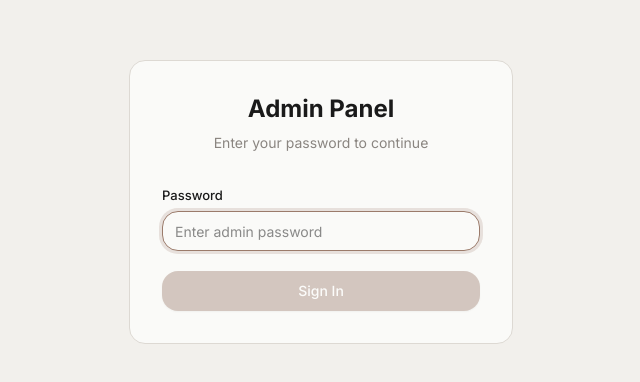
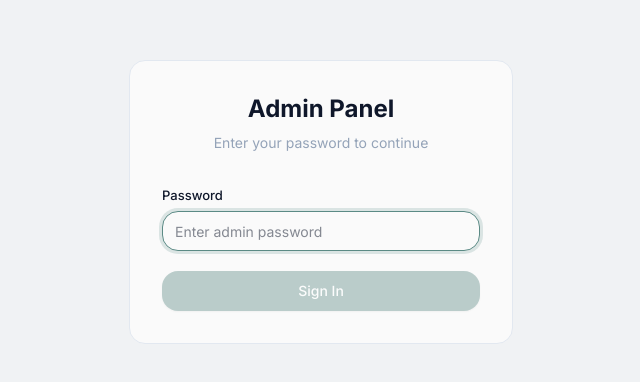
Before and after one commit to VinhHung1999/portfoilo, a Next.js app: page /admin/login in a window 1280 px wide. Shown: the part 198-580 px from the top of the page, without its empty margins (319-959 px from the left). Built offline with nearby package versions, Linux system fonts and the light colour scheme; no server answers.

Commit message:
Swap color palette to Palette D: Slate & Teal
Replace Charcoal & Warm Stone with Slate & Teal palette (Brittany Chiang
style). Cool teal accent (#5B8A85 light, #6DB5AD dark), deep slate dark
mode (#0F172A). Updates all CSS vars, shadows, blobs, touch feedback.

```diff
--- a/app/globals.css
+++ b/app/globals.css
@@ -2,34 +2,34 @@
 @import "tailwindcss";
 
 @layer base {
-  /* Light Mode — Charcoal & Warm Stone */
+  /* Light Mode — Slate & Teal */
   :root {
     /* Background Colors */
-    --bg-primary: #FAFAF8;
-    --bg-secondary: #F2F0EC;
-    --bg-tertiary: #E6E3DD;
-    --bg-alternate: #F5F4F0;
+    --bg-primary: #FAFAFA;
+    --bg-secondary: #F0F2F4;
+    --bg-tertiary: #E2E6EA;
+    --bg-alternate: #F4F6F8;
 
     /* Text Colors */
-    --text-primary: #1A1A1A;
-    --text-secondary: #4A4744;
-    --text-muted: #8A8580;
+    --text-primary: #0F172A;
+    --text-secondary: #475569;
+    --text-muted: #94A3B8;
 
     /* UI Colors */
-    --border: #DDD9D3;
-    --cta: #9B7B6B;
-    --cta-hover: #876758;
-    --cta-glow: rgba(155, 123, 107, 0.2);
+    --border: #E2E8F0;
+    --cta: #5B8A85;
+    --cta-hover: #4A7570;
+    --cta-glow: rgba(91, 138, 133, 0.2);
 
     /* Accent */
-    --accent-primary: #1A1A1A;
+    --accent-primary: #0F172A;
 
     /* Section separator */
-    --bg-separator: #DDD9D3;
+    --bg-separator: #E2E8F0;
 
-    /* Warm stone gradient */
-    --gradient-start: #9B7B6B;
-    --gradient-end: #7A6458;
+    /* Teal gradient */
+    --gradient-start: #5B8A85;
+    --gradient-end: #3D6B66;
 
     /* Spacing */
     --space-1: 4px;
@@ -51,9 +51,9 @@
     --radius-full: 9999px;
 
     /* Shadows (light mode) */
-    --shadow-sm: 0 1px 2px rgba(26, 26, 26, 0.04);
-    --shadow-md: 0 4px 12px rgba(26, 26, 26, 0.06);
-    --shadow-lg: 0 8px 24px rgba(26, 26, 26, 0.09);
+    --shadow-sm: 0 1px 2px rgba(15, 23, 42, 0.04);
+    --shadow-md: 0 4px 12px rgba(15, 23, 42, 0.07);
+    --shadow-lg: 0 8px 24px rgba(15, 23, 42, 0.10);
     --shadow-glow: 0 0 40px var(--cta-glow);
 
     /* Transitions */
@@ -62,32 +62,32 @@
     --ease-out-quad: cubic-bezier(0.25, 0.46, 0.45, 0.94);
   }
 
-  /* Dark Mode — Charcoal & Warm Stone */
+  /* Dark Mode — Slate & Teal */
   [data-theme="dark"] {
     /* Background Colors */
-    --bg-primary: #121210;
-    --bg-secondary: #1C1B18;
-    --bg-tertiary: #2A2825;
-    --bg-alternate: #0E0E0C;
-    --bg-separator: #0E0E0C;
+    --bg-primary: #0F172A;
+    --bg-secondary: #1E293B;
+    --bg-tertiary: #334155;
+    --bg-alternate: #0B1222;
+    --bg-separator: #0B1222;
 
     /* Text Colors */
-    --text-primary: #EDE9E3;
-    --text-secondary: #B0AAA2;
-    --text-muted: #706B65;
+    --text-primary: #E2E8F0;
+    --text-secondary: #94A3B8;
+    --text-muted: #64748B;
 
-    /* UI Colors — Warm stone accent */
-    --border: #2E2C28;
-    --cta: #B8957F;
-    --cta-hover: #CCAA96;
-    --cta-glow: rgba(184, 149, 127, 0.2);
+    /* UI Colors — Teal accent */
+    --border: #1E293B;
+    --cta: #6DB5AD;
+    --cta-hover: #85C7C0;
+    --cta-glow: rgba(109, 181, 173, 0.2);
 
     /* Accent */
-    --accent-primary: #B8957F;
+    --accent-primary: #6DB5AD;
 
-    /* Warm stone gradient */
-    --gradient-start: #B8957F;
-    --gradient-end: #9B7B6B;
+    /* Teal gradient */
+    --gradient-start: #6DB5AD;
+    --gradient-end: #5B8A85;
 
     /* Shadows (dark mode) */
     --shadow-sm: 0 1px 2px rgba(0, 0, 0, 0.25);
@@ -190,7 +190,7 @@
   .hero-blob-1 {
     width: 500px; height: 500px;
     top: -10%; left: 10%;
-    background: rgba(155, 123, 107, 0.08);
+    background: rgba(91, 138, 133, 0.08);
     filter: blur(80px);
     animation: blob-drift-1 25s infinite;
     border-radius: 40% 60% 70% 30% / 40% 50% 60% 50%;
@@ -198,7 +198,7 @@
   .hero-blob-2 {
     width: 400px; height: 400px;
     top: 60%; left: 50%;
-    background: rgba(155, 123, 107, 0.06);
+    background: rgba(91, 138, 133, 0.06);
     filter: blur(100px);
     animation: blob-drift-2 30s infinite;
     border-radius: 50% 30% 50% 70% / 50% 60% 30% 60%;
@@ -206,14 +206,14 @@
   .hero-blob-3 {
     width: 350px; height: 350px;
     top: -5%; left: 70%;
-    background: rgba(155, 123, 107, 0.05);
+    background: rgba(91, 138, 133, 0.05);
     filter: blur(70px);
     animation: blob-drift-3 20s infinite;
     border-radius: 60% 40% 30% 70% / 60% 30% 70% 40%;
   }
-  [data-theme="dark"] .hero-blob-1 { background: rgba(184, 149, 127, 0.15); }
-  [data-theme="dark"] .hero-blob-2 { background: rgba(155, 123, 107, 0.12); }
-  [data-theme="dark"] .hero-blob-3 { background: rgba(184, 149, 127, 0.10); }
+  [data-theme="dark"] .hero-blob-1 { background: rgba(109, 181, 173, 0.15); }
+  [data-theme="dark"] .hero-blob-2 { background: rgba(91, 138, 133, 0.12); }
+  [data-theme="dark"] .hero-blob-3 { background: rgba(109, 181, 173, 0.10); }
 
   @media (max-width: 768px) {
     .hero-blob-1 { width: 350px; height: 350px; }
@@ -270,12 +270,12 @@
 
   /* Touch feedback */
   .touch-feedback:active {
-    background-color: rgba(155, 123, 107, 0.1);
+    background-color: rgba(91, 138, 133, 0.1);
     transition: background-color 0.1s;
   }
 
   [data-theme="dark"] .touch-feedback:active {
-    background-color: rgba(184, 149, 127, 0.1);
+    background-color: rgba(109, 181, 173, 0.1);
   }
 
   /* Mobile-specific optimizations */
```
